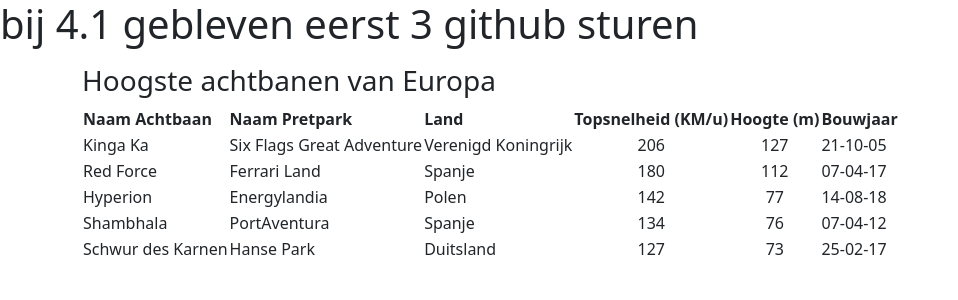
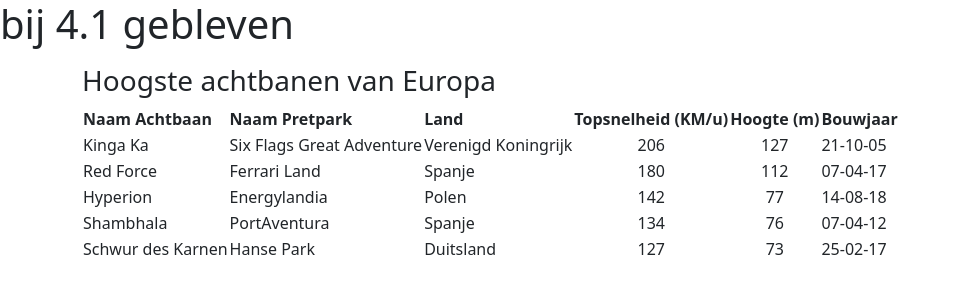
Before and after one commit to jorisMboutrecht/backend, a PHP site: page / in a window 1280 px wide. Shown: the top 300 px of the page, without its empty margins (0-958 px from the left). Run offline with PHP 8.4, Linux system fonts and the light colour scheme; data comes from the database, SQL or seed files in the repository.

Commit message:
tekst waar ik gebleven ben weghalen

```diff
--- a/index.php
+++ b/index.php
@@ -68,7 +68,7 @@ $result = $statement->fetchAll(PDO::FETCH_OBJ);
     <link rel="shortcut icon" herf="img/favicon.ico" type="image/x-icon">
   </head>
   <body>
-    <h1>bij 4.1 gebleven eerst 3 github sturen</h1>
+    <h1>bij 4.1 gebleven </h1>
     <div class="container mt-3">
 
         <div class="row justify-content center">
```
